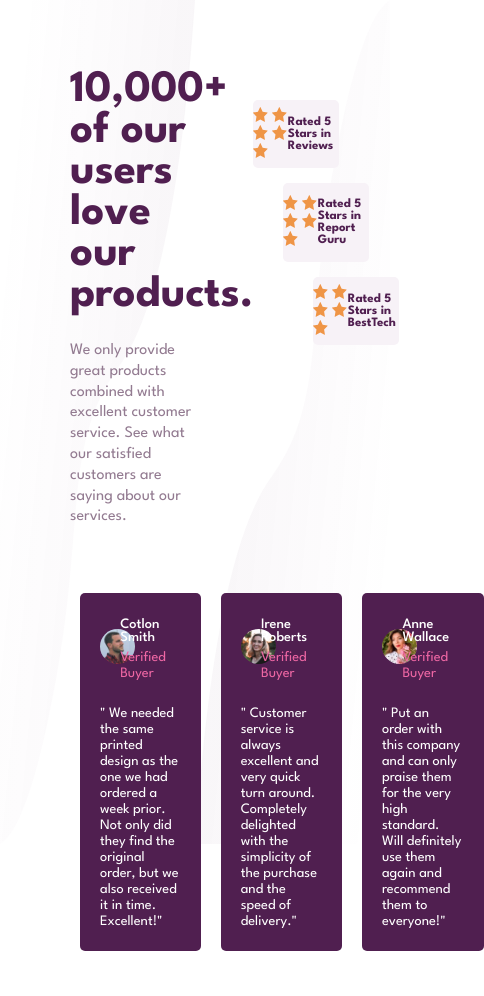
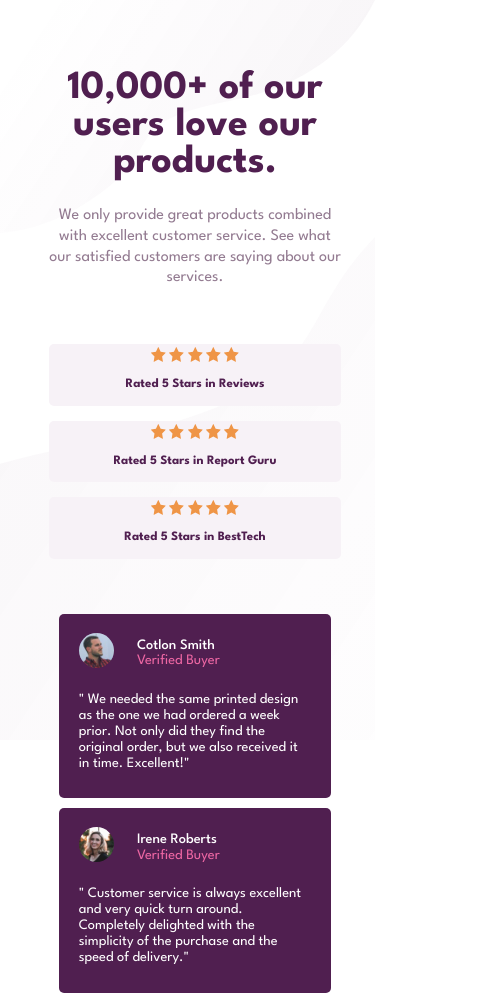
Before and after one commit to a-fox-on-the-moon/Social-proof-section, a plain HTML site: page index.html in a window 390 px wide. Shown: the top 996 px of the page, 484 px wide, since content can reach past the window. Before the commit the page ends 961 px from the top, so only its background shows below. Drawn offline with Linux system fonts and the light colour scheme.

Commit message:
second commit

```diff
--- a/index.html
+++ b/index.html
@@ -18,30 +18,18 @@
     <main>
       <div class="desktop-background">
         <div class="desktop-background-top">
-          <img
-            src="./images/bg-pattern-top-desktop.svg"
-            alt="background of the website"
-          />
+          <img src="./images/bg-pattern-top-desktop.svg" alt="" />
         </div>
         <div class="desktop-background-bottom">
-          <img
-            src="./images/bg-pattern-bottom-desktop.svg"
-            alt="background of the website"
-          />
+          <img src="./images/bg-pattern-bottom-desktop.svg" alt="" />
         </div>
       </div>
       <div class="mobile-background">
         <div class="mobile-background-top">
-          <img
-            src="./images/bg-pattern-top-mobile.svg"
-            alt="background of the website"
-          />
+          <img src="./images/bg-pattern-top-mobile.svg" alt="" />
         </div>
         <div class="mobile-background-bottom">
-          <img
-            src="./images/bg-pattern-bottom-mobile.svg"
-            alt="background of the website"
-          />
+          <img src="./images/bg-pattern-bottom-mobile.svg" alt="" />
         </div>
       </div>
       <div class="main-top">
--- a/style.css
+++ b/style.css
@@ -26,6 +26,7 @@ body {
 .mobile-background {
   display: none;
 }
+
 main {
   min-height: 100vh;
 }
@@ -141,3 +142,110 @@ main {
   line-height: 1rem;
   margin-top: 25px;
 }
+
+/* Media queries */
+
+.desktop-background {
+  @media screen and (max-width: 650px) {
+    display: none;
+  }
+}
+
+.mobile-background {
+  @media screen and (max-width: 650px) {
+    position: fixed;
+    display: block;
+    z-index: -1;
+    height: 100vh;
+  }
+}
+
+.mobile-background img {
+  @media screen and (max-width: 650px) {
+    height: 100%;
+    width: 100%;
+  }
+}
+
+.main-top {
+  @media screen and (max-width: 650px) {
+    display: block;
+    padding: 70px 50px 30px;
+  }
+
+  @media screen and (max-width: 410px) {
+    padding: 70px 0 30px;
+  }
+}
+
+.top-left {
+  @media screen and (max-width: 650px) {
+    display: flex;
+    flex-direction: column;
+    align-items: center;
+    justify-content: center;
+    text-align: center;
+  }
+}
+
+.top-left h1 {
+  @media screen and (max-width: 410px) {
+    font-size: 2.5rem;
+  }
+}
+
+.top-left p {
+  @media screen and (max-width: 410px) {
+    font-size: 1rem;
+  }
+}
+
+.top-right {
+  @media screen and (max-width: 895px) {
+    justify-content: center;
+  }
+
+  @media screen and (max-width: 845px) {
+    justify-content: top;
+    align-items: center;
+  }
+}
+
+.reviews,
+.report-guru,
+.best-tech {
+  @media screen and (max-width: 845px) {
+    display: flex;
+    flex-direction: column;
+  }
+
+  @media screen and (max-width: 410px) {
+    width: 75%;
+  }
+}
+
+.report-guru {
+  @media screen and (max-width: 845px) {
+    margin-left: 0;
+  }
+}
+
+.best-tech {
+  @media screen and (max-width: 845px) {
+    margin-left: 0;
+  }
+}
+
+.main-bottom {
+  @media screen and (max-width: 830px) {
+    display: block;
+    width: 80%;
+    padding: 0 50px;
+    margin: 0 auto;
+  }
+
+  @media screen and (max-width: 410px) {
+    width: 75%;
+    padding: 0;
+  }
+}
```
Also changed, not shown: 1 other file.
